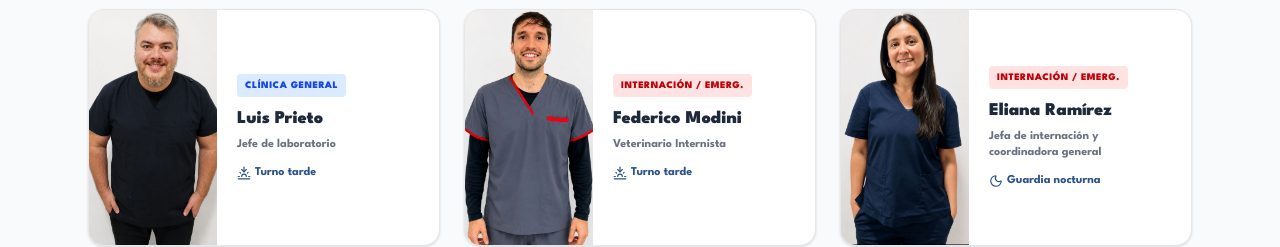
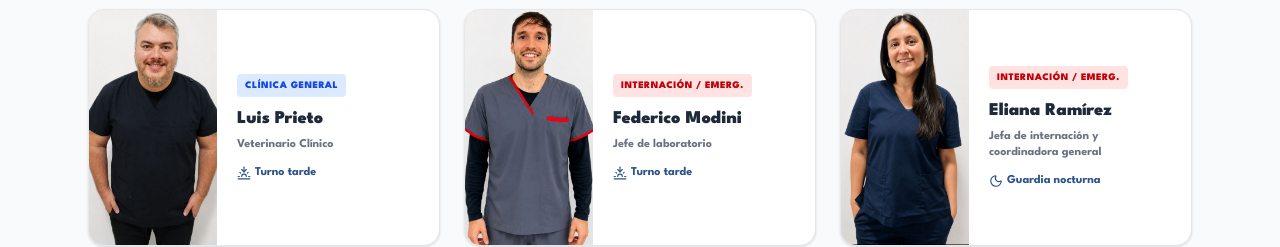
Before and after one commit to Sebabarrios1/urg-vet-sf, a Next.js app: page / in a window 1280 px wide. Shown: the part 1920-2167 px from the top of the page. Built offline with nearby package versions, Linux system fonts and the light colour scheme.

Commit message:
ultimisimo

```diff
--- a/app/page.tsx
+++ b/app/page.tsx
@@ -95,8 +95,8 @@ const TEAM = [
   { name: "Yanina Parra", role: "Jefa de área Clínica", shift: "Turno mañana", type: "clinic", icon: <Sun size={14} />, img: "/images/yanina_parra_.jpeg", facePos: "center 15%" },
   { name: "Antonella Ledezma", role: "Veterinaria Clínica", shift: "Turno mañana", type: "clinic", icon: <Sun size={14} />, img: "/images/antonella_ledezma_.jpeg", facePos: "center 10%" },
   { name: "Juan Del Prete", role: "Veterinario Clínico", shift: "Turno mañana/tarde", type: "clinic", icon: <Briefcase size={14} />, img: "/images/juan_del_prete_.jpeg", facePos: "center 5%" },
-  { name: "Luis Prieto", role: "Jefe de laboratorio", shift: "Turno tarde", type: "clinic", icon: <Sunset size={14} />, img: "/images/Luis_Prieto.jpeg", facePos: "center top" },
-  { name: "Federico Modini", role: "Veterinario Internista", shift: "Turno tarde", type: "emergent", icon: <Sunset size={14} />, img: "/images/Federico_Modini.jpeg", facePos: "center 10%" },
+  { name: "Luis Prieto", role: "Veterinario Clínico", shift: "Turno tarde", type: "clinic", icon: <Sunset size={14} />, img: "/images/Luis_Prieto.jpeg", facePos: "center top" },
+  { name: "Federico Modini", role: "Jefe de laboratorio", shift: "Turno tarde", type: "emergent", icon: <Sunset size={14} />, img: "/images/Federico_Modini.jpeg", facePos: "center 10%" },
   { name: "Eliana Ramírez", role: "Jefa de internación y coordinadora general", shift: "Guardia nocturna", type: "emergent", icon: <Moon size={14} />, img: "/images/eliana_ramirez.jpeg", facePos: "center 12%" },
   { name: "Juan Torti", role: "Veterinario internista y emergentólogo", shift: "Guardia nocturna", type: "emergent", icon: <Moon size={14} />, img: "/images/Juan_Torti.jpeg", facePos: "center 20%" },
 ];
```
